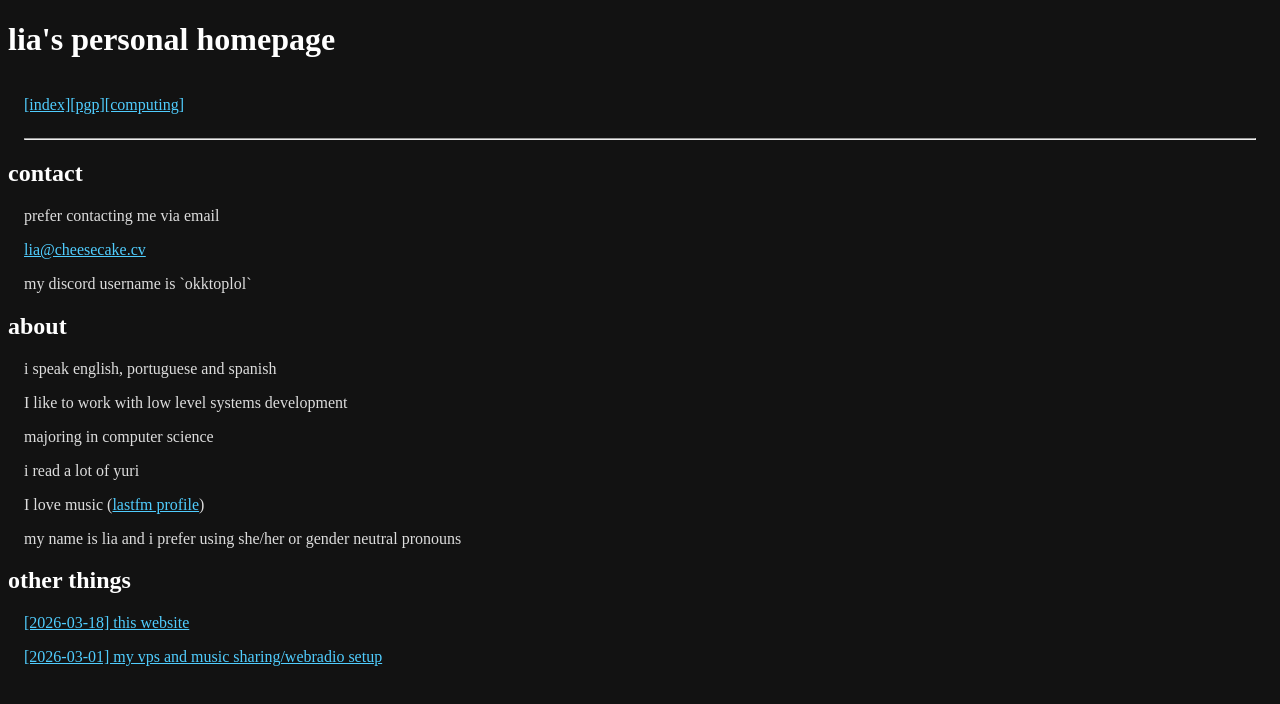
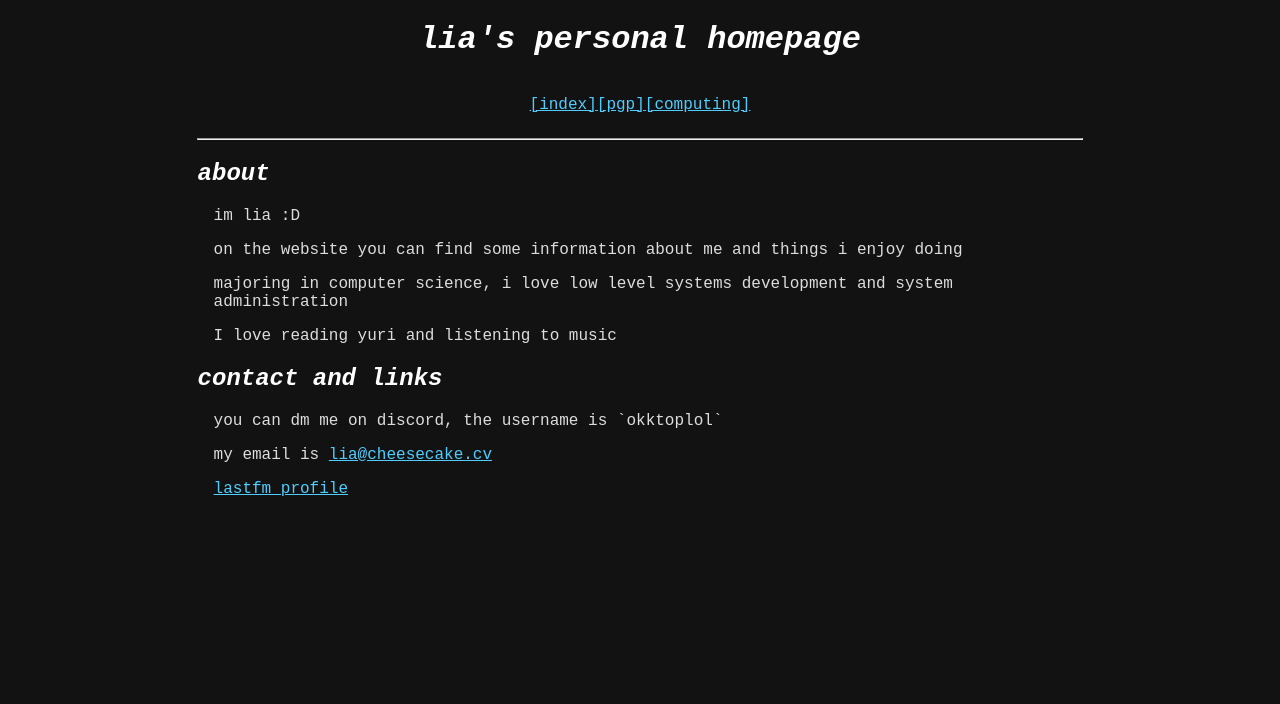
Before and after one commit to okktoplol/okktoplol.github.io, a plain HTML site: page index.html in a window 1280 px wide. Drawn offline with Linux system fonts and the light colour scheme; a web font is replaced by a local one.

Commit message:
small refactor

```diff
--- a/index.html
+++ b/index.html
@@ -4,37 +4,41 @@
     <head>
         <meta charset="utf-8">
         <meta name="viewport" content="width=device-width, initial-scale=1">
-        <title>lia's personal homepage</title>
+        <link rel="shortcut icon" href="./ext/favicon.ico">
+        <title>cheesecake.cv</title>
         <link rel="stylesheet" href="./styles.css" type="text/css" media="screen" />
     </head>
     <body>
-        <h1>lia's personal homepage</h1>
-        <div class="links">
+        <div class="header">
+            <h1 style="font-style:italic">lia's personal homepage</h1>
+            <div class="links">
                 <p><a href="./index.html">[index]</a></p>
                 <p><a href="./pgp.html">[pgp]</a></p>
                 <p><a href="./computing.html">[computing]</a></p>
+                <!--<p><a href="./blog.html">[blog]</a></p> -->
+            </div>
         </div>
-        <div><hr></div>
-        <h2>contact</h2>
-        <div>
-                <p>prefer contacting me via email</p>
-                <p><a href="mailto:lia@cheesecake.cv">lia@cheesecake.cv</a></p>
-                <p>my discord username is `okktoplol`</p>
-        </div>
+        <hr class="seventy">
+        <div class="content">
         <h2>about</h2>
         <div>
-                <p>i speak english, portuguese and spanish</p>
-                <p>I like to work with low level systems development</p>
-                <p>majoring in computer science</p>
-                <p>i read a lot of yuri</p>
-                <p>I love music (<a href="https://www.last.fm/user/okklol">lastfm profile</a>)</p>
-                <p>my name is lia and i prefer using she/her or gender neutral pronouns</p>
+            <p>im lia :D</p>
+            <p>on the website you can find some information about me and things i enjoy doing</p>
+            <p>majoring in computer science, i love low level systems development and system administration</p>
+            <p>I love reading yuri and listening to music</p>
         </div>
-        <h2>other things</h2>
+        <h2>contact and links</h2>
         <div>
-                <!-- <p><a href="./things/2026-04-08.html">[2026-04-08] music streaming setup</a></p> -->
-                <p><a href="./things/2026-03-18.html">[2026-03-18] this website</a></p>
-                <p><a href="./things/2026-03-01.html">[2026-03-01] my vps and music sharing/webradio setup</a></p>
+            <p>you can dm me on discord, the username is `okktoplol`</p>
+            <p>my email is <a href="mailto:lia@cheesecake.cv">lia@cheesecake.cv</a></p>
+            <p><a href="https://www.last.fm/user/okklol">lastfm profile</a></p>
+        </div>
+        <!--<h2>cool things</h2>
+        <!--<div>
+            <!-- <p><a href="./things/2026-04-08.html">[2026-04-08] music streaming setup</a></p> -->
+        <!--    <p><a href="./things/2026-03-18.html">[2026-03-18] this website</a></p>
+        <!--    <p><a href="./things/2026-03-01.html">[2026-03-01] my vps and music sharing/webradio setup</a></p>
+        <!--</div>
         </div>
     </body>
 </html>
--- a/styles.css
+++ b/styles.css
@@ -1,3 +1,9 @@
+@import url('https://fonts.googleapis.com/css2?family=Victor+Mono:ital,wght@0,100..700;1,100..700&display=swap');
+
+html {
+    background-image: "./ext/gardening.hq.jpg";
+}
+
 body div {
     padding-left: 1rem;
     padding-right: 1rem;
@@ -9,10 +15,13 @@ body p {
 
 * {
     color: #ddd;
+    font-family: "Victor Mono", monospace;
+    font-optical-sizing: auto;
 }
 
 h1, h2 {
     color: #fff;
+    font-style: italic;
 }
 
 body {
@@ -35,4 +44,28 @@ img {
 .links {
     display: flex;
     flex-direction: row;
+    justify-content: center;
 }
+
+.header {
+    text-align: center
+}
+
+@media screen and (max-width: 768px) {
+    .content {
+        width: 100% !important;
+    }
+
+    .seventy {
+        width: 100% !important;
+    }
+}
+
+.content {
+    margin: 0 auto;
+    width: 70%;
+}
+
+.seventy {
+    width: 70%;
+}
```
Also changed, not shown: computing.html (+14 -9 lines), pgp.html (+11 -7 lines), ext/favicon.ico (added), 1 other file.
